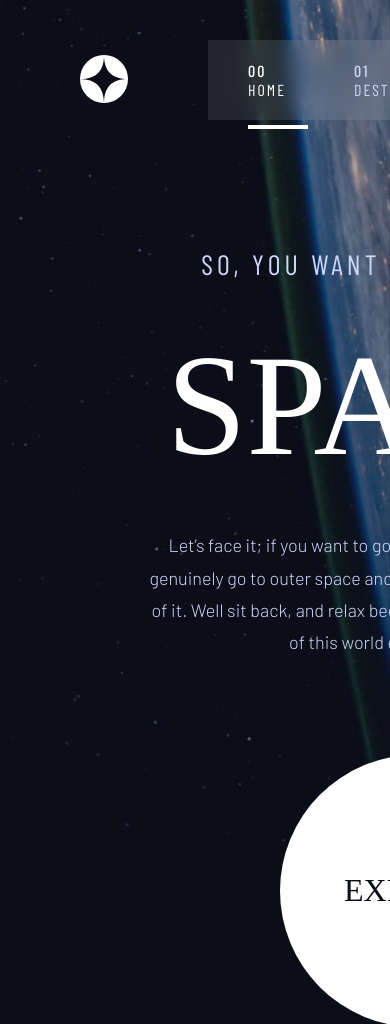
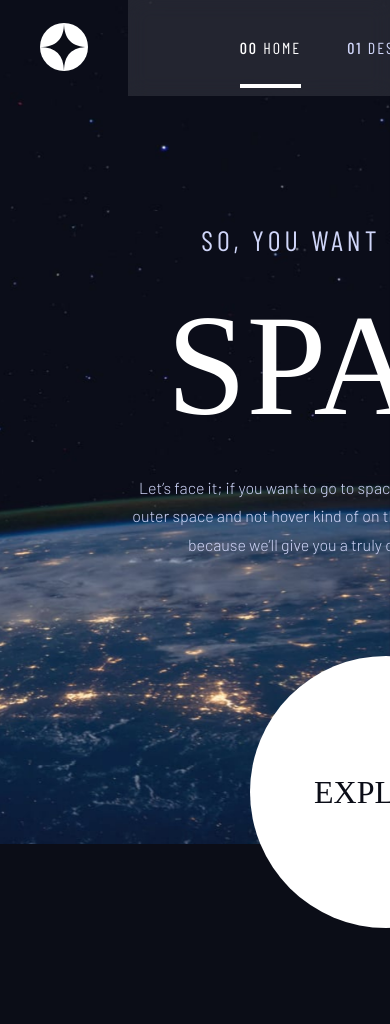
Before and after one commit to aminetiouk/space-tourism-website, a React (Vite) app: page / in a window 390 px wide. Shown: the top 1024 px of the page. Built offline with nearby package versions, Linux system fonts and the light colour scheme; a web font is replaced by a local one.

Commit message:
style: adjust mobile styles, font size, spacing, and background for better responsiveness

```diff
--- a/src/App.css
+++ b/src/App.css
@@ -155,7 +155,7 @@ body {
 
 .text-preset-9 {
   font-family: 'Barlow', sans-serif;
-  font-size: 18px;
+  font-size: 16px;
   line-height: 1.8;
   font-weight: 300;
   letter-spacing: 0px;
@@ -571,17 +571,28 @@ body {
 /* Media Queries */
 
 @media (max-width: 768px) {
+  .background--home {
+    background-image: url('/assets/home/background-home-tablet.jpg');
+  }
+
   .container {
     width: 768px;
     height: 1024px;
   }
 
+  .navbar{
+    padding-top: 0;
+  }
   .nav-line {
     display: none;
   }
   .nav-links {
     width: 800px;
-    padding: 40px;
+    padding: 48px 40px;
+  }
+
+  .nav-logo{
+    margin: 0 40px;
   }
 
   .home{
@@ -594,6 +605,20 @@ body {
   }
   .hero-text{
     text-align: center;
-    margin: 0 108px;
+    padding: 0 88px;
+  }
+  .text-preset-1 {
+    line-height: 1.5;
+  }
+
+  .button{
+    margin: 0;
+    margin-top: 6rem;
+    left: 210px;
+  }
+
+  .hero-button::before{
+    height: 400px;
+    width: 400px;
   }
 }
```
